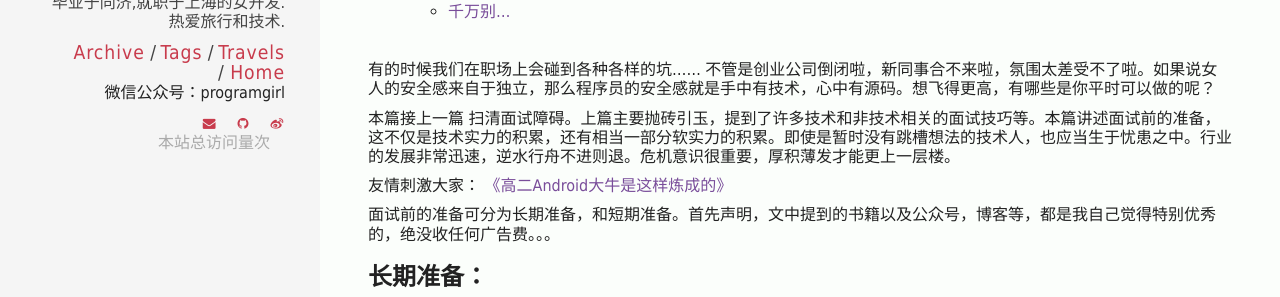
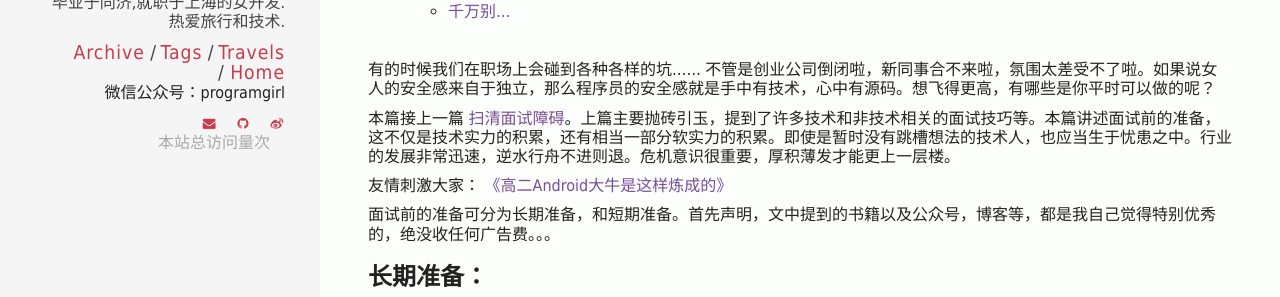
Before and after one commit to chaojimiaomiao/chaojimiaomiao.github.io, a Jekyll site: the page built from _posts/2016-05-12-扫清面试前的准备.md, in a window 1280 px wide and 900 px high. Shown: the part 424-721 px from the top of the window. Built offline with Jekyll 4.4.1, drawn with Linux system fonts in a browser that asks for light colours; comment, search, counter and statistics services are not loaded; part of the change alters nothing that is shown.

Commit message:
no message

```diff
--- a/_posts/2016-05-12-扫清面试前的准备.md
+++ b/_posts/2016-05-12-扫清面试前的准备.md
@@ -12,7 +12,7 @@ comments: true
 
 有的时候我们在职场上会碰到各种各样的坑…… 不管是创业公司倒闭啦，新同事合不来啦，氛围太差受不了啦。如果说女人的安全感来自于独立，那么程序员的安全感就是手中有技术，心中有源码。想飞得更高，有哪些是你平时可以做的呢？
 
-本篇接上一篇 扫清面试障碍。上篇主要抛砖引玉，提到了许多技术和非技术相关的面试技巧等。本篇讲述面试前的准备，这不仅是技术实力的积累，还有相当一部分软实力的积累。即使是暂时没有跳槽想法的技术人，也应当生于忧患之中。行业的发展非常迅速，逆水行舟不进则退。危机意识很重要，厚积薄发才能更上一层楼。
+本篇接上一篇 [扫清面试障碍](http://www.bingjie.me/2016/05/08/%E6%89%AB%E6%B8%85Android%E9%9D%A2%E8%AF%95%E9%9A%9C%E7%A2%8D.html)。上篇主要抛砖引玉，提到了许多技术和非技术相关的面试技巧等。本篇讲述面试前的准备，这不仅是技术实力的积累，还有相当一部分软实力的积累。即使是暂时没有跳槽想法的技术人，也应当生于忧患之中。行业的发展非常迅速，逆水行舟不进则退。危机意识很重要，厚积薄发才能更上一层楼。
 
 友情刺激大家：
 [《高二Android大牛是这样炼成的》](http://chuansong.me/n/329510551337)
@@ -58,7 +58,7 @@ comments: true
 
   [App研发录](https://read.douban.com/ebook/16178944/)：架构设计、Crash分析和竞品技术分析。这是一本非常务实的书，书里提到的内容都可以直接拿来用在项目上。这个作者原先是搞.net的，工作十多年经验非常丰富。
   摘录一段读后感：
->“落地”，是阅读此书的最大感受，大到技术架构、竞品分析、发布流程，小到每个Crash、员工座位安排、开展技术分享、简历筛选，作者总在寻求落地的解决方案，细细阅读，你不觉得这种方案有多么高大上，不觉得背后有多么华丽的理论支撑，但是你会觉得，一切都是踏踏实实、真真切切可落地实践的，为工作带来不少的实践指导。
+> “落地”，是阅读此书的最大感受，大到技术架构、竞品分析、发布流程，小到每个Crash、员工座位安排、开展技术分享、简历筛选，作者总在寻求落地的解决方案，细细阅读，你不觉得这种方案有多么高大上，不觉得背后有多么华丽的理论支撑，但是你会觉得，一切都是踏踏实实、真真切切可落地实践的，为工作带来不少的实践指导。
 
   __`《Android内核设计思想》`__
 
```
